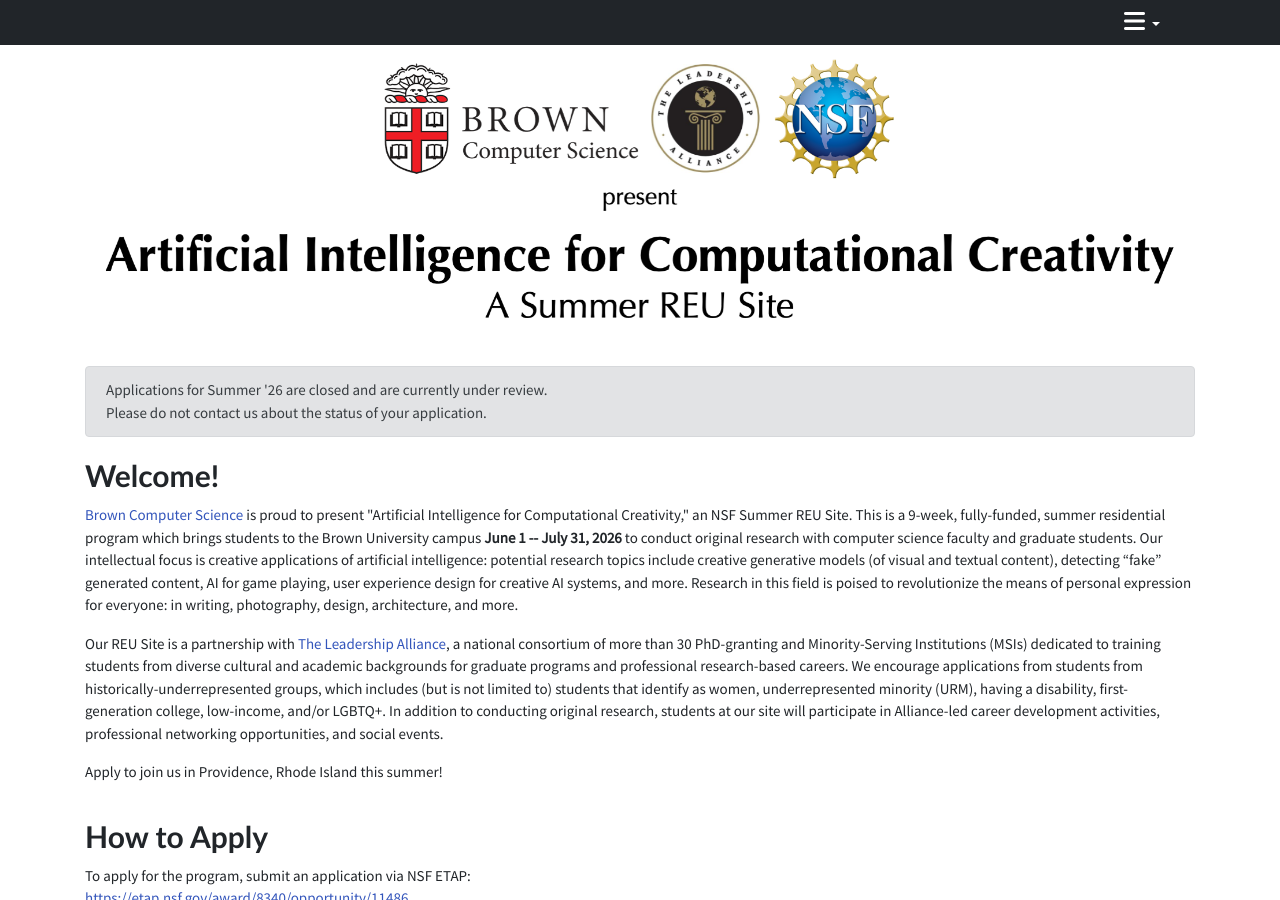
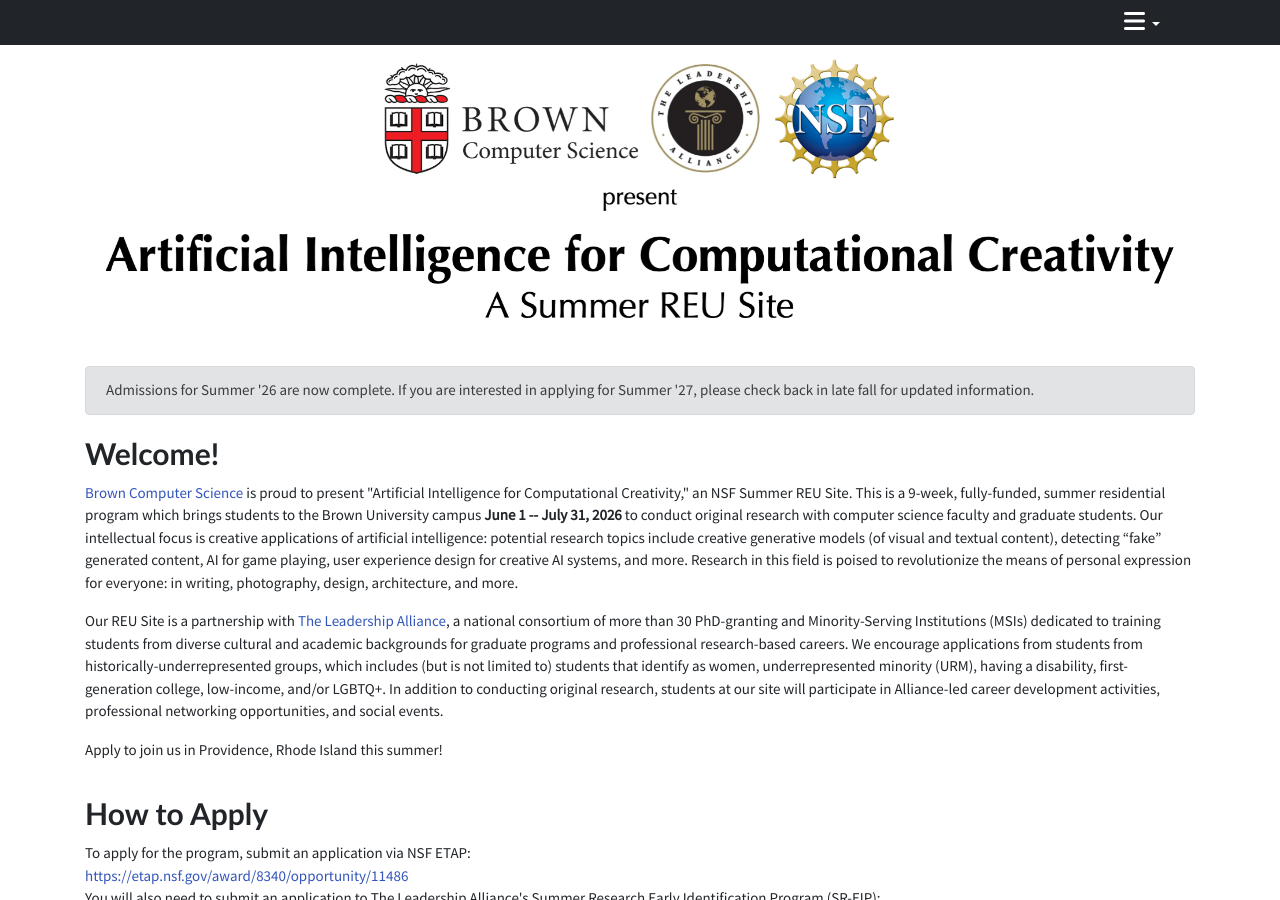
Before and after one commit to dritchie/reu-site-webpage, a Jekyll site: the page built from index.html, in a window 1280 px wide and 900 px high. Built offline with Jekyll 4.4.1, drawn with Linux system fonts in a browser that asks for light colours; nearby versions of some CDN libraries.

Commit message:
Admissions done.

```diff
--- a/index.html
+++ b/index.html
@@ -46,14 +46,14 @@
 <!-- <div class="alert alert-danger" role="alert">
     Applications for Summer '25 closed on Februrary 3rd. As running the program this summer is contingent on NSF funding, application review (and thus admission decisions) will be delayed until the NSF resumes normal operations and notifies us of our funding status. We will update this page with more information as soon as we have it.
 </div> -->
-<div class="alert alert-secondary" role="alert">
+<!-- <div class="alert alert-secondary" role="alert">
     Applications for Summer '26 are closed and are currently under review.
     <br/>
     Please do not contact us about the status of your application.
+</div> -->
+<div class="alert alert-secondary" role="alert">
+    Admissions for Summer '26 are now complete. If you are interested in applying for Summer '27, please check back in late fall for updated information.
 </div>
-<!-- <div class="alert alert-secondary" role="alert">
-    Admissions for Summer '25 are now complete. If you are interested in applying for Summer '26, please check back in late fall for updated information.
-</div> -->
 
 <div id='welcome-section' class='mainitem'>
     <div class='anchor'>
```
